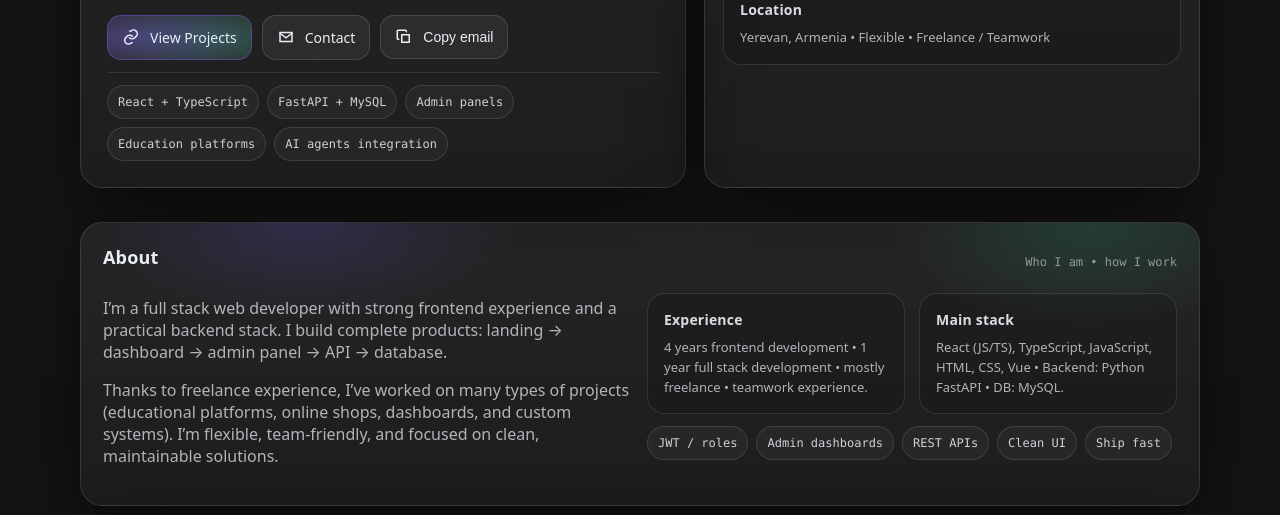
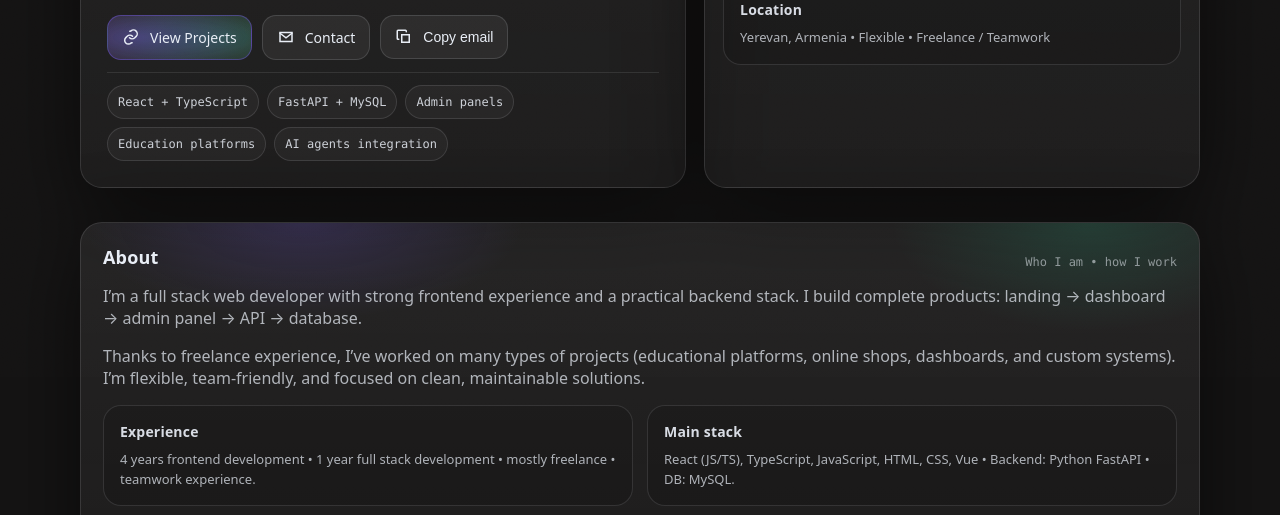
Before and after one commit to Tyommmm19919/myPortfolio, a plain HTML site: page index.html in a window 1280 px wide. Shown: the part 423-938 px from the top of the page. Drawn offline with Linux system fonts and the light colour scheme.

```diff
--- a/index.html
+++ b/index.html
@@ -316,11 +316,6 @@
       color: var(--muted2);
       font-family: var(--mono);
       font-size: 12px;
-    }
-    .grid{
-      display:grid;
-      grid-template-columns: 1fr 1fr;
-      gap:14px;
     }
     @media (max-width: 920px){
       .grid{ grid-template-columns: 1fr; }
```
